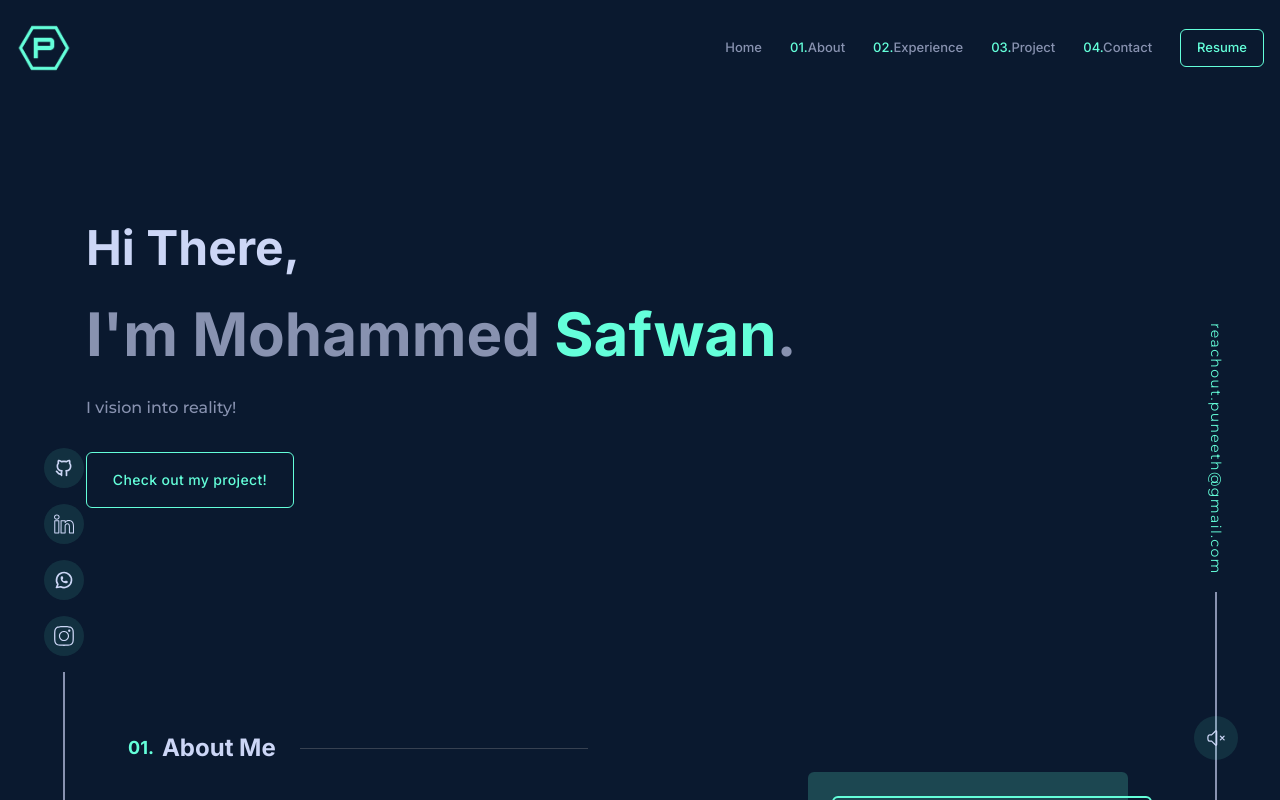
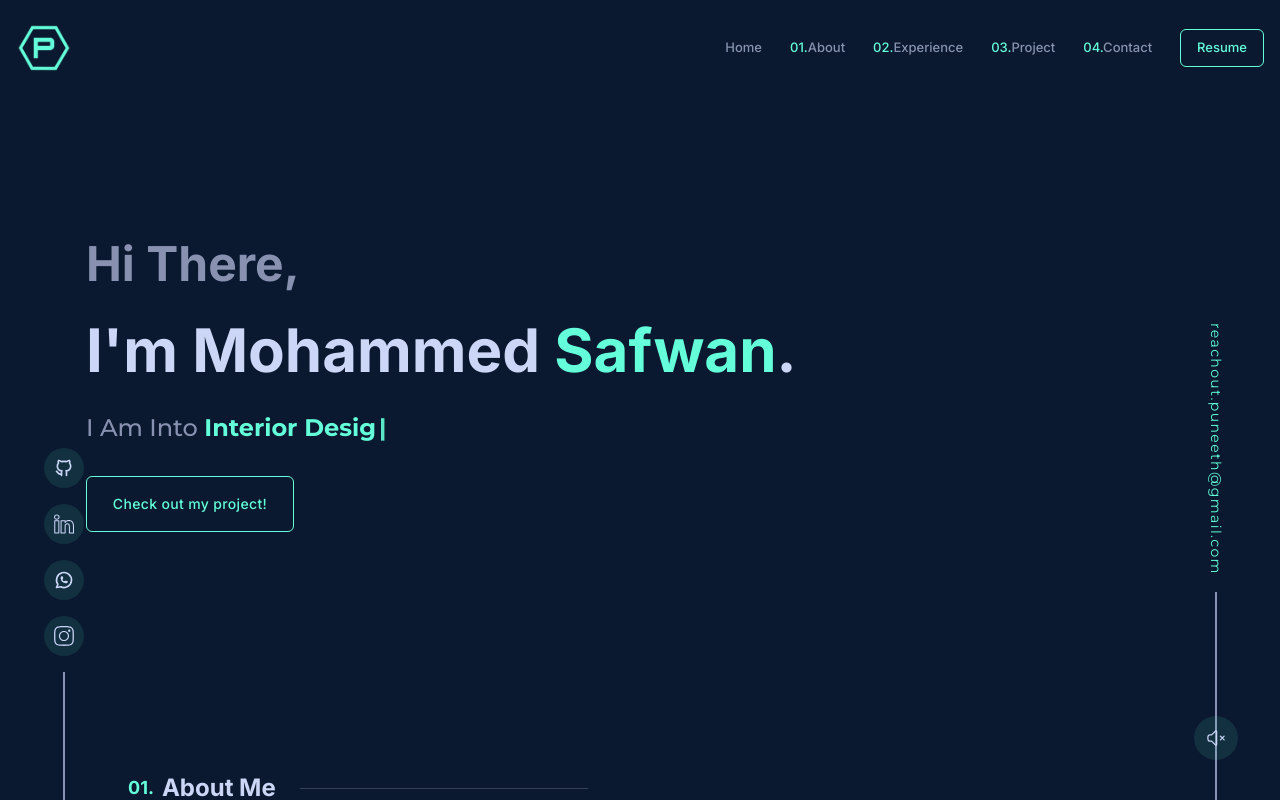
Before and after one commit to PuneethKanike/client-project, a Next.js app: page / in a window 1280 px wide. Built offline with nearby package versions, Linux system fonts and the light colour scheme.

Commit message:
change 1

```diff
--- a/components/Banner.tsx
+++ b/components/Banner.tsx
@@ -1,40 +1,55 @@
 import { motion } from "framer-motion";
+import { Typewriter } from "react-simple-typewriter"; // Import Typewriter
+
 const Banner = () => {
   return (
     <section
       id="home"
-      className="max-w-contentContainer mx-auto py-10 mdl:py-24 flex flex-col gap-4 lgl:gap-8 mdl:px-10 xl:px-4"
+      className="max-w-contentContainer mx-auto py-10 mdl:py-28 flex flex-col gap-4 lgl:gap-8 mdl:px-10 xl:px-4"
     >
 
       <motion.h1
         initial={{ y: 10, opacity: 0 }}
         animate={{ y: 0, opacity: 1 }}
         transition={{ duration: 0.5, delay: 0.7 }}
-        className="text-4xl lgl:text-5xl font-titleFont font-semibold flex flex-col"
+        className="text-4xl text-textDark lgl:text-5xl font-titleFont font-semibold flex flex-col"
       >
         Hi There,
-        </motion.h1>
-        <motion.h1
+      </motion.h1>
+
+      <motion.h1
         initial={{ y: 10, opacity: 0 }}
         animate={{ y: 0, opacity: 1 }}
         transition={{ duration: 0.5, delay: 0.7 }}
         className="text-4xl lgl:text-6xl font-titleFont font-semibold flex flex-col"
       >
-        <span className="text-textDark">
-  {"I'm Mohammed"} <span className="text-textGreen">Safwan</span>.
-</span>
+        <span>
+          {"I'm Mohammed"} <span className="text-textGreen">Safwan</span>.
+        </span>
+      </motion.h1>
 
-      </motion.h1>
       <motion.p
         initial={{ y: 10, opacity: 0 }}
         animate={{ y: 0, opacity: 1 }}
         transition={{ duration: 0.5, delay: 0.8 }}
-        className="text-base md:max-w-[650px] text-textDark font-medium"
+        className="text-2xl md:max-w-[650px] text-textDark font-medium"
       >
-        I vision into reality!{" "}
+        I Am Into{" "}
+        <span className="text-textGreen font-bold">
+          {/* Implementing Typewriter effect here */}
+          <Typewriter
+            words={["Interior Designing", "3D Visualizing", "Space Planning", "Design Managing"]}
+            loop={true} // Loop through words
+            cursor
+            cursorStyle="|" // Style of the cursor
+            typeSpeed={70} // Typing speed
+            deleteSpeed={50} // Deleting speed
+            delaySpeed={1000} // Delay before changing to next word
+          />
+        </span>
+      </motion.p>
 
-      </motion.p>
-      <a href="https://github.com/PuneethKanike" target="_blank">
+      <a href="https://github.com/PuneethKanike" target="_blank" rel="noopener noreferrer">
         <motion.button
           initial={{ y: 10, opacity: 0 }}
           animate={{ y: 0, opacity: 1 }}
--- a/package.json
+++ b/package.json
@@ -21,6 +21,7 @@
     "react": "18.2.0",
     "react-dom": "18.2.0",
     "react-icons": "^4.8.0",
+    "react-simple-typewriter": "^5.0.1",
     "tailwind-scrollbar": "^3.0.0",
     "typescript": "5.0.2"
   },
```
Also changed, not shown: 1 other file (tests, documents, lock files or other folders).
